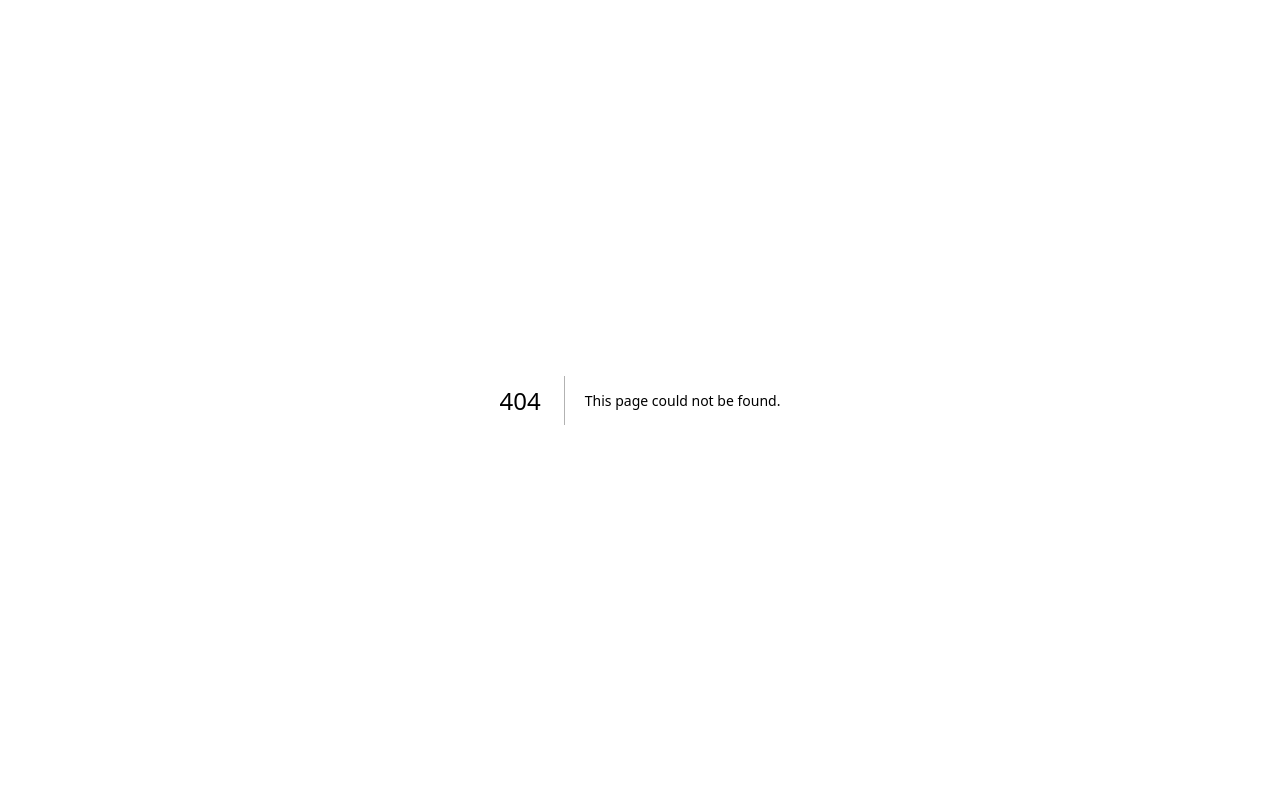
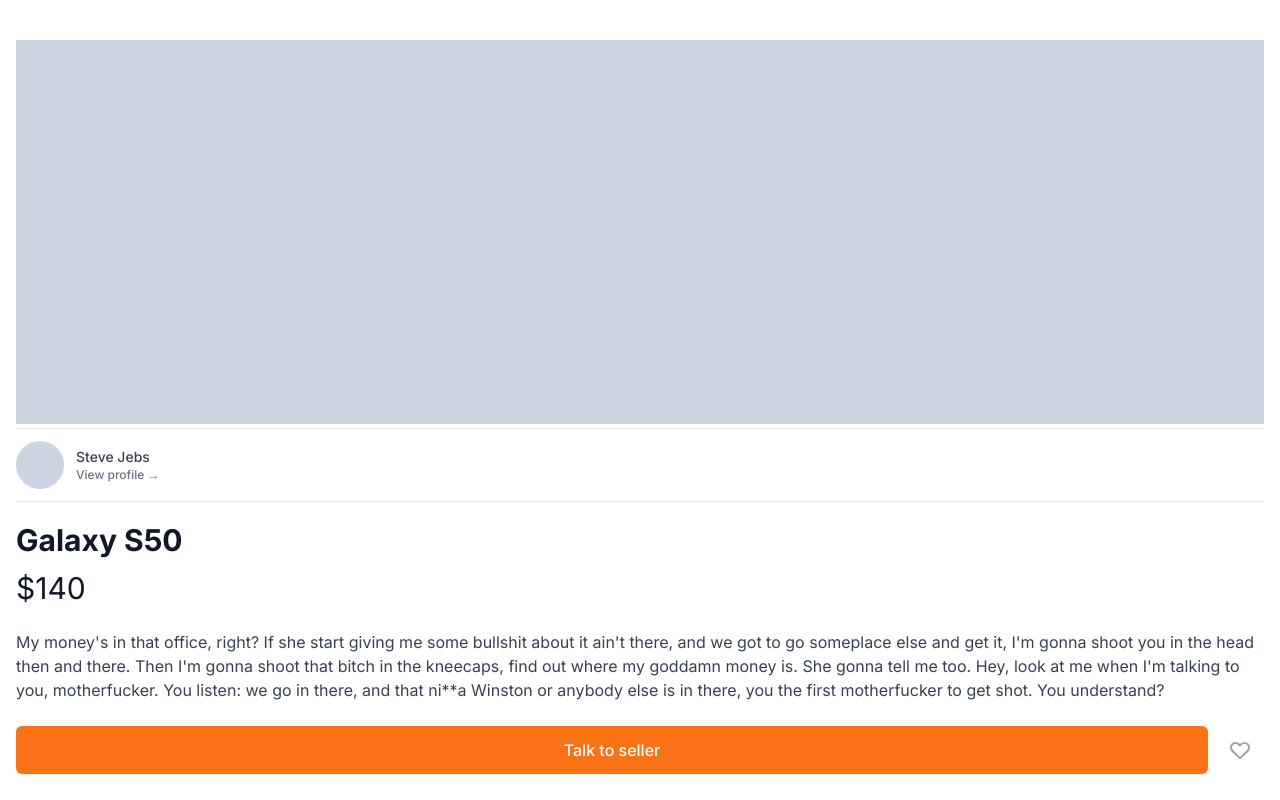
Before and after one commit to jon890/carrot-market, a Next.js app: page /items/1 in a window 1280 px wide. Before the commit this address had no page. Shown: the top 800 px of the page. Built offline with nearby package versions, Linux system fonts and the light colour scheme.

Commit message:
:lipstick: markup: item detail

```diff
--- /dev/null
+++ b/src/app/items/[id]/page.tsx
@@ -0,0 +1,78 @@
+import { NextPage } from "next";
+
+const ItemDetail: NextPage = () => {
+  return (
+    <div className="px-4 py-10">
+      <div className="mb-8">
+        <div className="h-96 bg-slate-300" />
+
+        {/* Profile */}
+        <div className="mt-1 flex cursor-pointer items-center space-x-3 border-b border-t py-3">
+          <div className="h-12 w-12 rounded-full bg-slate-300" />
+          <div>
+            <p className="text-sm font-medium text-gray-700">Steve Jebs</p>
+            <p className="text-xs font-medium text-gray-500">
+              View profile &rarr;
+            </p>
+          </div>
+        </div>
+
+        {/* 상품 정보 */}
+        <div className="mt-5">
+          <h1 className="text-3xl font-bold text-gray-900">Galaxy S50</h1>
+          <span className="mt-3 block text-3xl text-gray-900">$140</span>
+          <p className="my-6 text-base text-gray-700">
+            My money&apos;s in that office, right? If she start giving me some
+            bullshit about it ain&apos;t there, and we got to go someplace else
+            and get it, I&apos;m gonna shoot you in the head then and there.
+            Then I&apos;m gonna shoot that bitch in the kneecaps, find out where
+            my goddamn money is. She gonna tell me too. Hey, look at me when
+            I&apos;m talking to you, motherfucker. You listen: we go in there,
+            and that ni**a Winston or anybody else is in there, you the first
+            motherfucker to get shot. You understand?
+          </p>
+
+          <div className="flex items-center justify-between space-x-2">
+            <button
+              className="flex-1 rounded-md bg-orange-500 py-3 font-medium text-white shadow-sm
+            hover:bg-orange-600 focus:outline-none focus:ring-2 focus:ring-orange-500 focus:ring-offset-2"
+            >
+              Talk to seller
+            </button>
+            <button className="flex items-center justify-center rounded-md p-3 text-gray-400 hover:bg-gray-100 hover:text-gray-500">
+              <svg
+                className="h-6 w-6 "
+                xmlns="http://www.w3.org/2000/svg"
+                fill="none"
+                viewBox="0 0 24 24"
+                stroke="currentColor"
+                aria-hidden="true"
+              >
+                <path
+                  strokeLinecap="round"
+                  strokeLinejoin="round"
+                  strokeWidth="2"
+                  d="M4.318 6.318a4.5 4.5 0 000 6.364L12 20.364l7.682-7.682a4.5 4.5 0 00-6.364-6.364L12 7.636l-1.318-1.318a4.5 4.5 0 00-6.364 0z"
+                />
+              </svg>
+            </button>
+          </div>
+        </div>
+      </div>
+      <div>
+        <h2 className="text-2xl font-bold text-gray-900">Similar items</h2>
+        <div className="mt-6 grid grid-cols-2 gap-4">
+          {[1, 2, 3, 4, 5, 6].map((_, i) => (
+            <div key={i}>
+              <div className="mb-4 h-56 w-full bg-slate-300" />
+              <h3 className="-mb-1 text-base text-gray-700">Galaxy S60</h3>
+              <span className="text-xs font-medium text-gray-900">$6</span>
+            </div>
+          ))}
+        </div>
+      </div>
+    </div>
+  );
+};
+
+export default ItemDetail;
```
